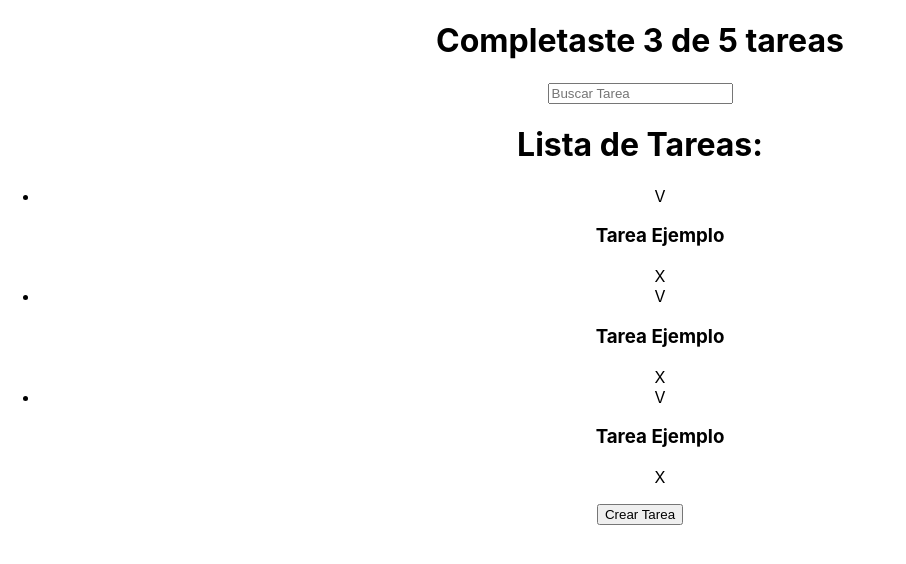
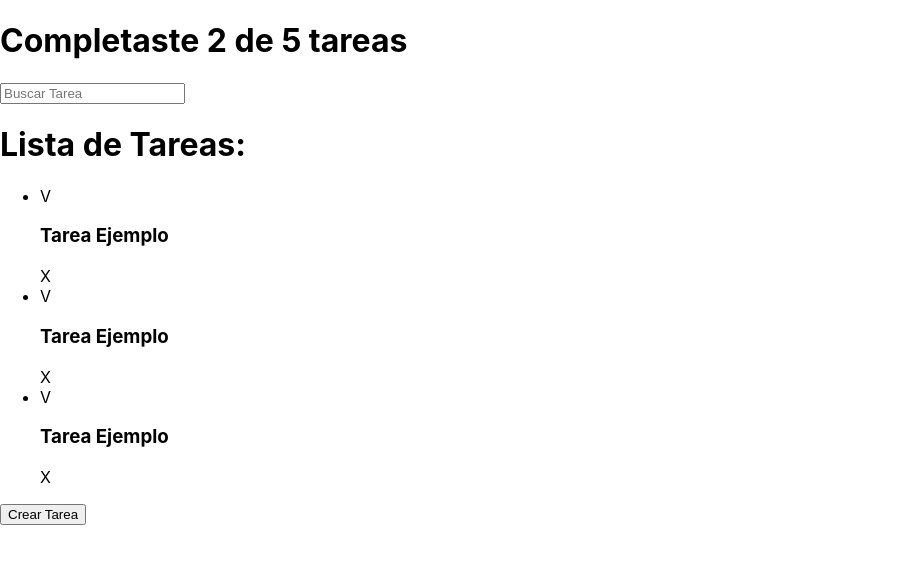
Before and after one commit to FazeElian/Cursos-React-Platzi, a React (Create React App) app in the folder curso-react-introduccion/: page / in a window 1280 px wide. Shown: the top 564 px of the page, without its empty margins (0-906 px from the left). Built offline with nearby package versions, Linux system fonts and the light colour scheme.

Commit message:
Uso de props

```diff
--- a/curso-react-introduccion/src/App.js
+++ b/curso-react-introduccion/src/App.js
@@ -1,4 +1,5 @@
 import './App.css';
+import React from 'react';
 
 // Importamos componentes desde la del archivo
 import { ToDoCounter } from './ToDoCounter';
@@ -9,8 +10,14 @@ import { ButtonCreateToDo } from './ButtonCreateToDo';
 
 function App() {
   return (
-    <div className='App'>
-      <ToDoCounter completed={3} total={5} />
+    //Recibe un elemento que encapsula a todos los componentes
+    <React.Fragment>
+      {/* Propiedades de componente */}
+      <ToDoCounter completed={2} total={5} />
+
+      {/* Podemos renderizar el mismo componente con distinta información */}
+      {/* <ToDoCounter completed={3} total={5} />
+      <ToDoCounter completed={4} total={5} /> */}
       <ToDoSearch />
 
       <ToDoList>
@@ -20,7 +27,7 @@ function App() {
       </ToDoList>
 
       <ButtonCreateToDo />
-    </div>
+    </React.Fragment>
   );
 }
 
--- a/curso-react-introduccion/src/ToDoCounter.js
+++ b/curso-react-introduccion/src/ToDoCounter.js
@@ -1,7 +1,7 @@
 // Componente contador de tareas
-function ToDoCounter(props){
+function ToDoCounter({ completed, total })  {
     return(
-      <h1>Completaste {props.completed} de {props.total} tareas</h1>
+      <h1>Completaste {completed} de {total} tareas</h1>
     )
 }
 
```
